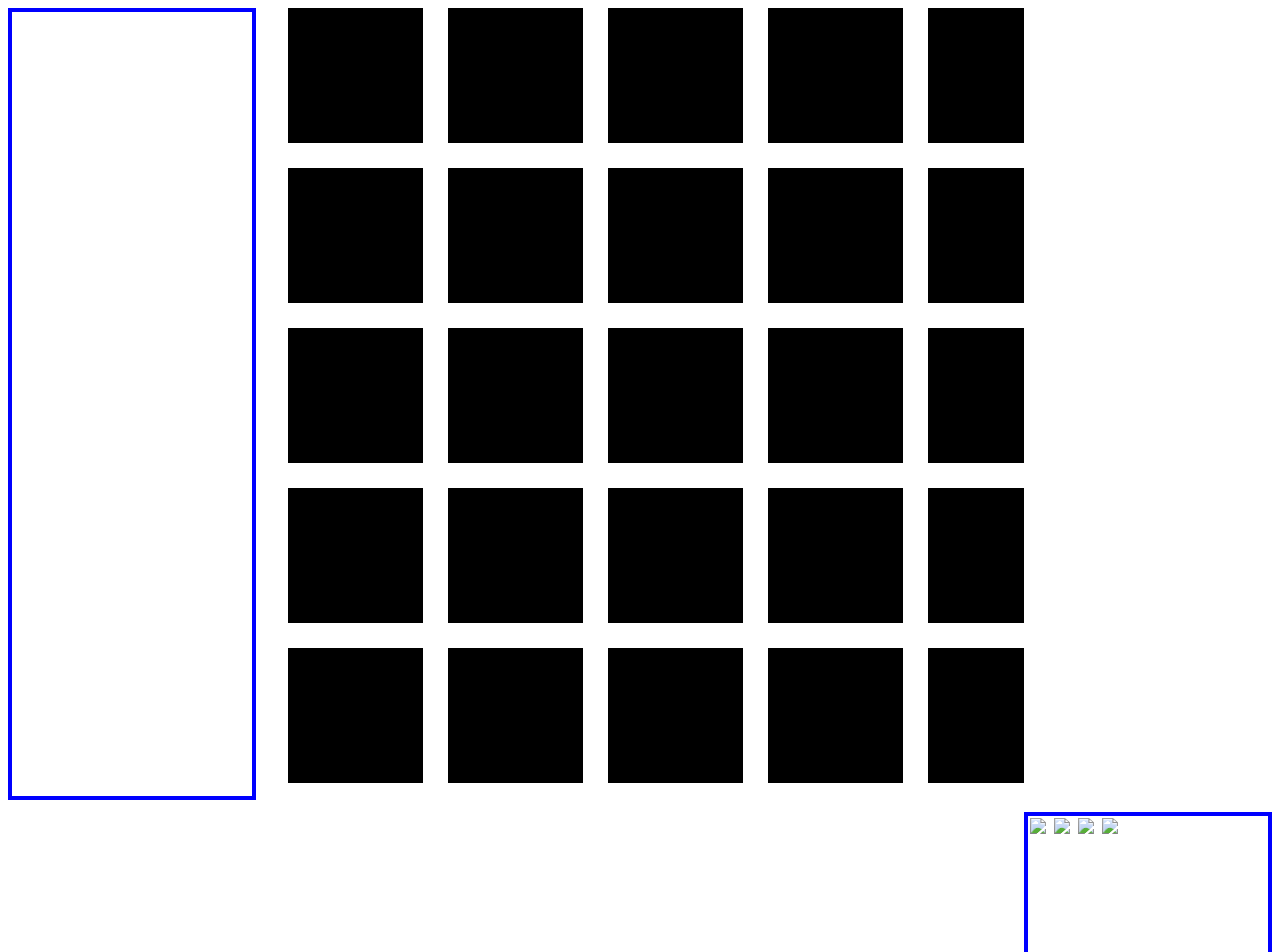
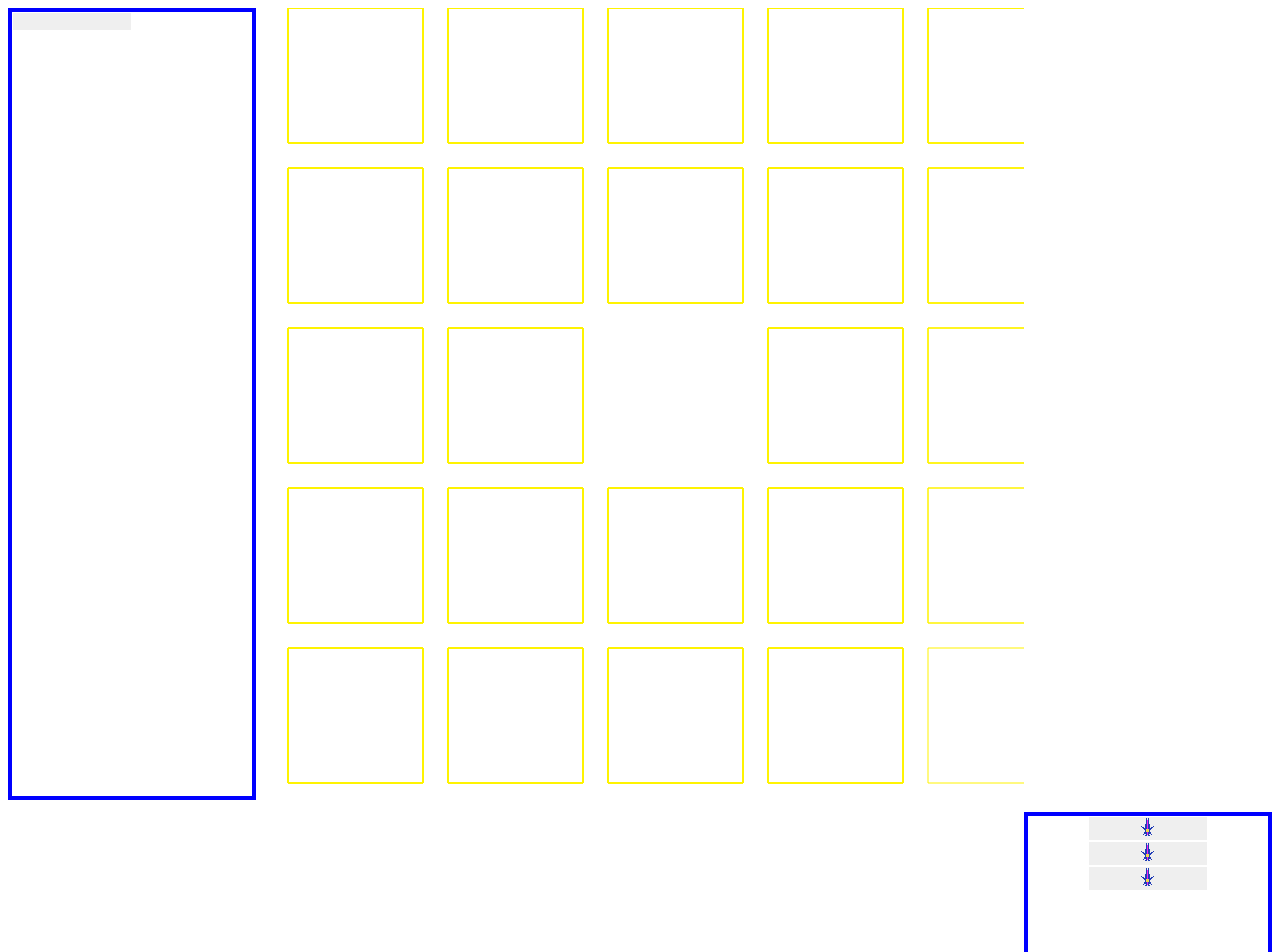
Before and after one commit to zachwood0s/HackKstate2018, a plain HTML site: page www/shipBuilder.html in a window 1280 px wide. Shown: the top 952 px of the page. Drawn offline with Linux system fonts and the light colour scheme.

Commit message:
Fixed placing

```diff
--- a/www/CSS/ShipBuilder.css
+++ b/www/CSS/ShipBuilder.css
@@ -6,10 +6,16 @@
     border-color: blue;
 }
 
-.ImageSelection {
+button {
     border-style: solid;
-    border-width: 2px;
+    border-width: 1px;
     border-color: white;
+    width: 50%;
+    height: width;
+}
+
+img {
+
 }
 
 #PartSelection {
--- a/www/JS/ShipBuilder.js
+++ b/www/JS/ShipBuilder.js
@@ -1,43 +1,172 @@
 var canvas = document.getElementById("canvas");
 console.log(canvas);
 var ctx = canvas.getContext('2d');
+
+var objects = new Array();
+var typeAmount = 3;
+var selectedType = 0;
+var selectedObj = "placeholdership.png";
 
 var board = {
     width: 5,
     height: 5,
     margin: 5,
+    closedC: "#0042FF",
+    openC: "#FFF300",
+    lineWidth: "1",
     tex: new Array()
 }
 
+// Initialize Starting Variables
 function Initialize() {
     canvas.width  = (window.innerWidth / 5) * 3;
     canvas.height = window.innerHeight;
     canvas.style.width  = canvas.width;
     canvas.style.height = canvas.height;
 
+    // Initialize board array
     for(var i = 0; i < board.width; i++) {
         board.tex[i] = new Array();
         for(var j = 0; j < board.height; j++){
-            board.tex[i][j] = 0;
+            board.tex[i][j] = "";
         }
     }
+
+    // Initialize objects array
+    for(var i = 0; i < typeAmount; i++) {
+        // 0 - Engine / 1 - Hull / 2 - Weapons
+        objects[i] = new Array();
+
+        //Temp
+        objects[i][0] = "placeholdership.png";
+    }
+
+    // Current object
+    selectedObj = objects[0][0];
+    SetObject(Math.floor(board.width / 2), Math.floor(board.height / 2))
+    SetType(0);
 }
 
+// Draw the building board
 function DrawBoard() {
     var sec = canvas.height / board.height;
     var start = (canvas.width - sec * 4) / 4;
     var dim = sec - board.margin * board.height;
     for(var i = 0; i < board.width; i++) {
         for(var j = 0; j < board.height; j++) {
-            if(board.tex[i][j] == 0) {
-                ctx.fillRect(sec * i + start,sec * j,dim,dim);
+            if(board.tex[i][j] == "") {
+                ctx.strokeStyle = board.openC;
+                ctx.lineWidth = board.lineWidth;
+                ctx.rect(sec * i + start,sec * j,dim,dim);
+                ctx.stroke();
+            }
+            else if(board.tex[i][j] == "o") {
+                ctx.strokeStyle = board.closedC;
+                ctx.lineWidth = board.lineWidth;
+                ctx.rect(sec * i + start,sec * j,dim,dim);
+                ctx.stroke();
             }
             else {
-                ctx.drawImage(image, sec * i + start,sec * j,dim,dim);
+                var img = new Image();
+                var newDim = dim + board.margin * 4;
+                img.src ="Sprites/" + board.tex[i][j];
+                ctx.drawImage(img, sec * i + start - board.margin*2,sec * j - board.margin*2,newDim,newDim);
             }
         }
     }
 }
 
+// Sets the object at r, c to the selected object
+function SetObject(r, c) {
+    board.tex[r][c] = selectedObj;
+    SetSurroundings(r + 1, c);
+    SetSurroundings(r - 1, c);
+    SetSurroundings(r, c + 1);
+    SetSurroundings(r, c - 1);
+}
+
+// Sets non taken surrounding objects to open
+function SetSurroundings(r, c) {
+    if(board.tex[r] != null){
+        if(board.tex[r][c] != null && board.tex[r][c] == "") {
+            board.tex[r][c] = "o";
+        }
+    }
+}
+
+// Checks weather a cell is being touched
+function FindCellTouched(x, y) {
+    var sec = canvas.height / board.height;
+    var start = (canvas.width - sec * 4) / 4;
+    var dim = (sec - board.margin * board.height);
+    for(var i = 0; i < board.width; i++) {
+        for(var j = 0; j < board.height; j++) {
+            var rx = sec * i + start;
+            var ry = sec * j;
+            if(x > rx && x < rx + dim && y > ry && y < ry + dim && board.tex[i][j] == "o") {
+                return [i,j];
+            }
+        }
+    }
+}
+
+// Sets the selected type to type selected in gui
+function SetType(type) {
+    selectedType = type;
+    ResetPartsGUI();
+    CreatePartGUI();
+}
+
+// Remove all children in parts div
+function ResetPartsGUI() {
+    var buttonContainer = document.getElementById('PartSelection');
+    while (buttonContainer.firstChild) {
+        buttonContainer.removeChild(buttonContainer.firstChild);
+    }
+}
+
+// Creates the parts GUI
+function CreatePartGUI() {
+    for(var i = 0; i < objects[selectedType].length; i++) {
+        var buttonContainer = document.getElementById('PartSelection');
+
+        var button = document.createElement('button');
+        button.id = 'button1';
+        button.onclick = function () {
+            selectedObj = objects[selectedType][button.id[button.id.length - 1]];
+        };
+        buttonContainer.appendChild(button);
+
+        var image = document.createElement('img');
+        image.setAttribute('scr', "Sprites/" + objects[selectedType][button.id[button.id.length - 1]]);
+        button.appendChild(image);
+    }
+}
+
+
+
 Initialize();
 DrawBoard();
+
+function Update() {
+
+    //console.log(selectedObj);
+
+
+    requestAnimationFrame(Update);
+}
+
+Update();
+
+canvas.addEventListener('click', function(event) {
+    var x = event.pageX - canvas.offsetLeft;
+    var y = event.pageY - canvas.offsetTop;
+
+    ctx.clearRect(0, 0, canvas.width, canvas.height);
+
+    var cell = FindCellTouched(x, y);
+    console.log(board.tex);
+    if(cell != null)
+        SetObject(cell[0], cell[1]);
+    DrawBoard();
+}, false);
--- a/www/shipBuilder.html
+++ b/www/shipBuilder.html
@@ -11,10 +11,17 @@
 </canvas>
 
 <div id = "TypeSelection" class = "SideMenu">
-    <img src="img.jpg" class = "ImageSelection" id = "Engine">
-    <img src="img.jpg" class = "ImageSelection" id = "Fuel">
-    <img src="img.jpg" class = "ImageSelection" id = "Weapons">
-    <img src="img.jpg" class = "ImageSelection" id = "Hull">
+    <center>
+    <button onclick="SetType(0)">
+        <img src="Sprites/placeholdership.png" id = "Engine">
+    </button>
+    <button onclick="SetType(1)">
+        <img src="Sprites/placeholdership.png" id = "Hull">
+    </button>
+    <button onclick="SetType(2)">
+        <img src="Sprites/placeholdership.png" id = "Weapons">
+    </button>
+    </center>
 </div>
 
 <script src="JS/ShipBuilder.js"></script>
```
Also changed, not shown: www/Sprites/placeholdership.png (added).
